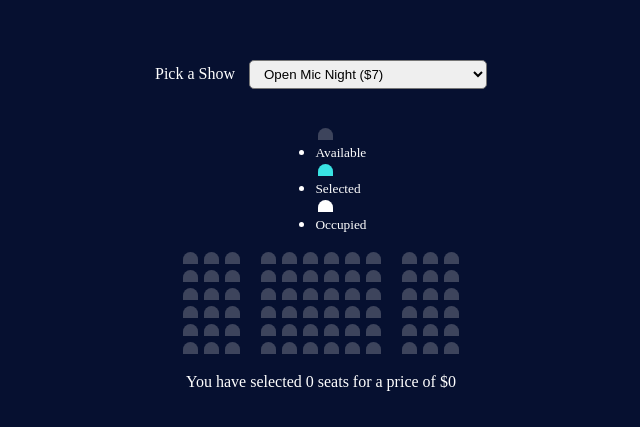
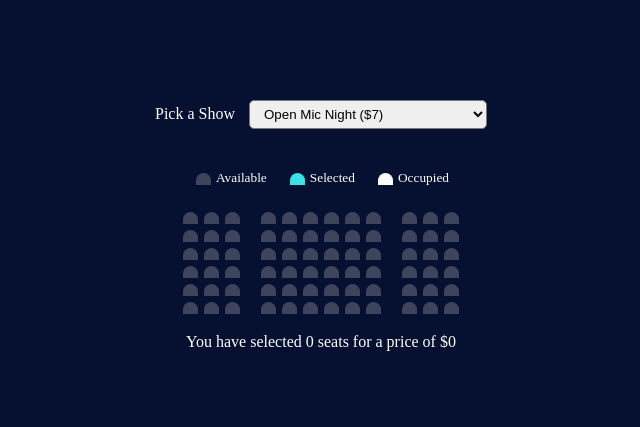
Before and after one commit to rcho100/movie-seat-booking, a plain HTML site: page index.html in a window 1280 px wide. Shown: the part 177-604 px from the top of the page, without its empty margins (319-959 px from the left). Drawn offline with Linux system fonts and the light colour scheme.

Commit message:
Style & position showcase

```diff
--- a/style.css
+++ b/style.css
@@ -57,3 +57,19 @@ body {
 .row {
     display: flex;
 }
+
+.showcase {
+    display: flex;
+    padding: 5px 10px;
+    justify-content: space-between;
+    list-style-type: none;
+}
+
+.showcase li {
+    display: flex;
+    margin: 0 10px;
+}
+
+.showcase small {
+    margin-left: 2px;
+}
```
